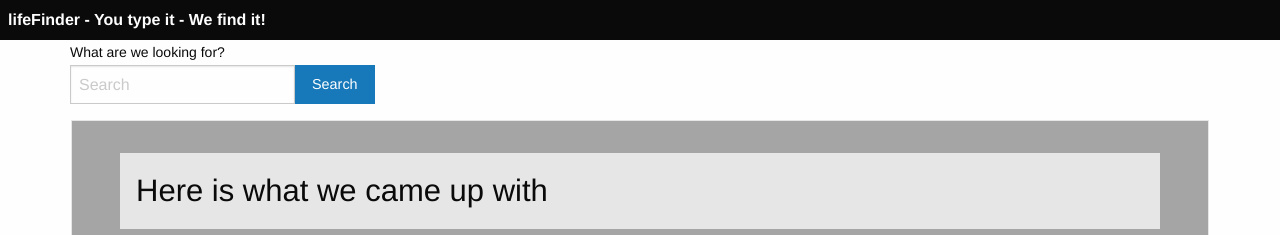
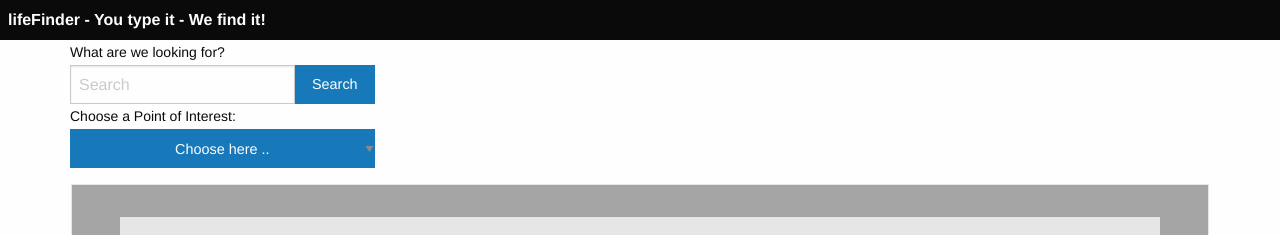
Before and after one commit to rmwillow/lifeFinder, a plain HTML site: page index.html in a window 1280 px wide. Shown: the top 235 px of the page. Drawn offline with nearby package versions, Linux system fonts and the light colour scheme.

Commit message:
add dropdown menu

```diff
--- a/index.html
+++ b/index.html
@@ -28,10 +28,23 @@
                 <div class="grid-x grid-padding-x">
                     <div class="small-4 cell">
                         <label class="menu form-label">What are we looking for?
-                            <ul class="menu">
-                                <li><input type="search" placeholder="Search" /></li>
-                                <li><button type="button" class="button">Search</button></li>
-                            </ul>
+                            <div class="row">
+                                <!-- search form -->
+                                <ul class="menu">
+                                    <li><input type="search" placeholder="Search" /></li>
+                                    <li><button type="button" class="button">Search</button></li>
+                                </ul>
+                                <!-- dropdown menu -->
+                                <label for="POI">Choose a Point of Interest:</label>
+                                <select name="poi" id="POI" class="dropdown button cell">
+                                    <option value="" selected disabled hidden>Choose here ..</option>
+                                    <option value="food">Food</option>
+                                    <option value="grocery">Grocery</option>
+                                    <option value="school">School</option>
+                                    <option value="recreation">Recreation</option>
+                                    <option value="gas">Gas</option>
+                                </select>
+                            </div>
                         </label>
                     </div>
                 </div>
```
